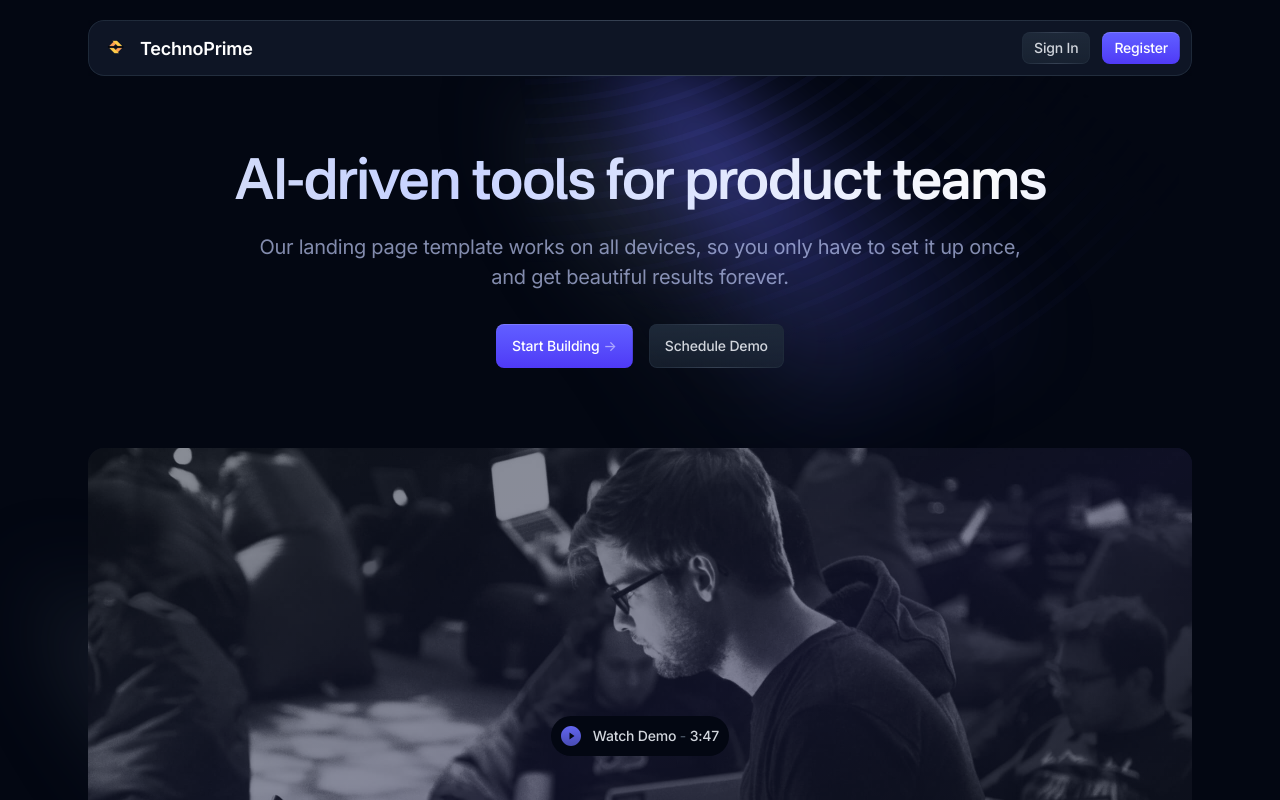
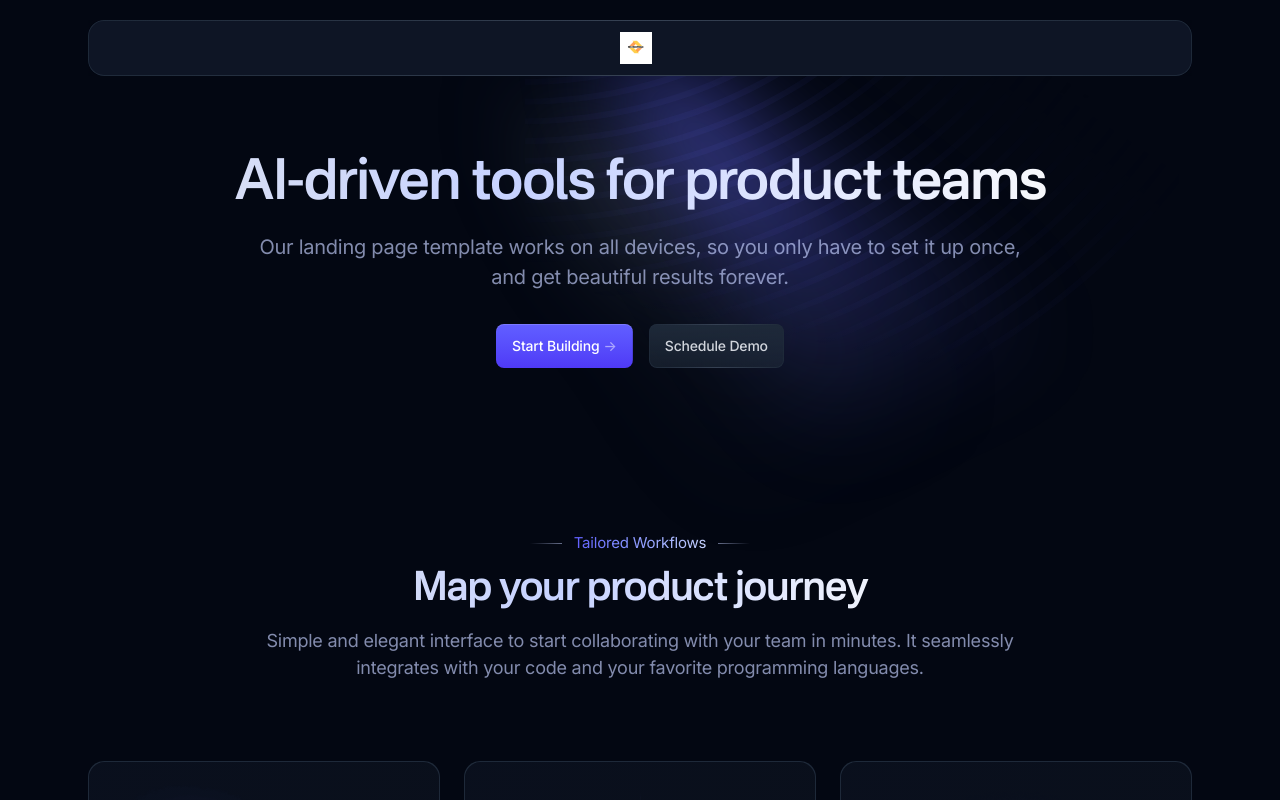
Before and after one commit to tprimesolution/new-website, a Next.js app: page / in a window 1280 px wide. Shown: the top 800 px of the page. Built offline with nearby package versions, Linux system fonts and the light colour scheme.

Commit message:
header update

```diff
--- a/components/hero-home.tsx
+++ b/components/hero-home.tsx
@@ -50,7 +50,7 @@ export default function HeroHome() {
             </div>
           </div>
 
-          <ModalVideo
+          {/* <ModalVideo
             thumb={VideoThumb}
             thumbWidth={1104}
             thumbHeight={576}
@@ -58,7 +58,7 @@ export default function HeroHome() {
             video="videos//video.mp4"
             videoWidth={1920}
             videoHeight={1080}
-          />
+          /> */}
         </div>
       </div>
     </section>
--- a/components/ui/header.tsx
+++ b/components/ui/header.tsx
@@ -1,38 +1,17 @@
 "use client";
 
-import Link from "next/link";
 import Logo from "./logo";
 
 export default function Header() {
   return (
     <header className="z-30 mt-2 w-full md:mt-5">
       <div className="mx-auto max-w-6xl px-4 sm:px-6">
-        <div className="relative flex h-14 items-center justify-between gap-3 rounded-2xl bg-gray-900/90 px-3 before:pointer-events-none before:absolute before:inset-0 before:rounded-[inherit] before:border before:border-transparent before:[background:linear-gradient(to_right,var(--color-gray-800),var(--color-gray-700),var(--color-gray-800))_border-box] before:[mask-composite:exclude_!important] before:[mask:linear-gradient(white_0_0)_padding-box,_linear-gradient(white_0_0)] after:absolute after:inset-0 after:-z-10 after:backdrop-blur-xs">
-          {/* Site branding */}
-          <div className="flex flex-1 items-center gap-2">
+        <div className="relative flex h-14 items-center justify-center rounded-2xl bg-gray-900/90 px-3 before:pointer-events-none before:absolute before:inset-0 before:rounded-[inherit] before:border before:border-transparent before:[background:linear-gradient(to_right,var(--color-gray-800),var(--color-gray-700),var(--color-gray-800))_border-box] before:[mask-composite:exclude_!important] before:[mask:linear-gradient(white_0_0)_padding-box,_linear-gradient(white_0_0)] after:absolute after:inset-0 after:-z-10 after:backdrop-blur-xs">
+          {/* Centered Logo */}
+          <div className="flex items-center gap-2">
             <Logo />
-            <span className="text-white text-lg font-semibold">TechnoPrime</span>
+            <span className="text-white text-lg font-semibold"></span>
           </div>
-
-          {/* Desktop sign in links */}
-          <ul className="flex flex-1 items-center justify-end gap-3">
-            <li>
-              <Link
-                href="/signin"
-                className="btn-sm relative bg-linear-to-b from-gray-800 to-gray-800/60 bg-[length:100%_100%] bg-[bottom] py-[5px] text-gray-300 before:pointer-events-none before:absolute before:inset-0 before:rounded-[inherit] before:border before:border-transparent before:[background:linear-gradient(to_right,var(--color-gray-800),var(--color-gray-700),var(--color-gray-800))_border-box] before:[mask-composite:exclude_!important] before:[mask:linear-gradient(white_0_0)_padding-box,_linear-gradient(white_0_0)] hover:bg-[length:100%_150%]"
-              >
-                Sign In
-              </Link>
-            </li>
-            <li>
-              <Link
-                href="/signup"
-                className="btn-sm bg-linear-to-t from-indigo-600 to-indigo-500 bg-[length:100%_100%] bg-[bottom] py-[5px] text-white shadow-[inset_0px_1px_0px_0px_--theme(--color-white/.16)] hover:bg-[length:100%_150%]"
-              >
-                Register
-              </Link>
-            </li>
-          </ul>
         </div>
       </div>
     </header>
--- a/components/ui/logo.tsx
+++ b/components/ui/logo.tsx
@@ -1,6 +1,6 @@
 import Link from "next/link";
 import Image from "next/image";
-import logo from "@/public/images/technoprime-logo.jpeg";
+import logo from "@/public/images/technoprime-logo.png";
 
 export default function Logo() {
   return (
```
Also changed, not shown: components/ui/header-01.tsx (added, +40 -0 lines), public/images/technoprime-logo.png (added).
